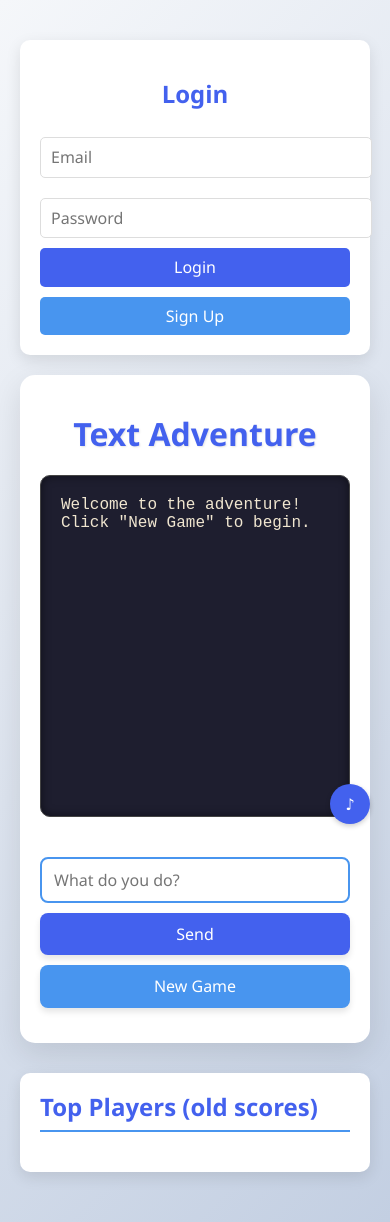
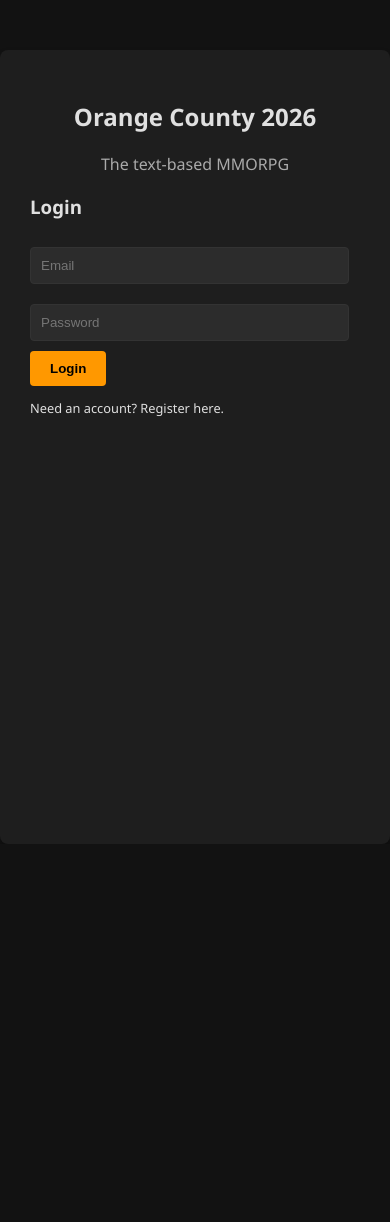
Before and after one commit to Jeseuss/my-website, a website built with Parcel: page index.html in a window 390 px wide. After the commit the page ends 844 px from the top, so only its background shows below. Built offline with nearby package versions, Linux system fonts and the light colour scheme; no server answers.

Commit message:
Update index.html

```diff
--- a/index.html
+++ b/index.html
@@ -1,274 +1,207 @@
-<!doctype html>
-<html class="no-js" lang="">
+<!DOCTYPE html>
+<html lang="en">
 <head>
     <meta charset="UTF-8">
-  <title>Text Adventure · Speed Catch Reborn</title>
-  <meta name="viewport" content="width=device-width, initial-scale=1">
-  <link rel="stylesheet" href="css/normalize.css">
-  <link rel="stylesheet" href="css/main.css">
+    <meta name="viewport" content="width=device-width, initial-scale=1.0">
+    <title>OC Underground 2026</title>
     <style>
         :root {
-      --primary: #4361ee;
-      --secondary: #3f37c9;
-      --accent: #4895ef;
-      --light: #f8f9fa;
-      --dark: #212529;
-      --success: #4cc9f0;
-      --danger: #f72585;
-    }
-
-    #options-container {
-  display: flex;
-  flex-wrap: wrap;
-  gap: 10px;
-  margin: 20px 0;
-  justify-content: center;
-}
-.option-btn {
-  background: var(--accent);
-  color: white;
-  border: none;
-  padding: 10px 20px;
-  border-radius: 8px;
-  cursor: pointer;
-  transition: all 0.3s ease;
-  flex: 1 0 auto;
-  max-width: 200px;
-}
-.option-btn:hover {
-  background: var(--secondary);
-  transform: translateY(-2px);
+            --primary: #ff9800; /* Orange County theme */
+            --bg-dark: #121212;
+            --bg-card: #1e1e1e;
+            --text-main: #e0e0e0;
+            --danger: #f44336;
+            --success: #4caf50;
         }
 
         body {
             font-family: 'Segoe UI', Tahoma, Geneva, Verdana, sans-serif;
-      background: linear-gradient(135deg, #f5f7fa 0%, #c3cfe2 100%);
+            background-color: var(--bg-dark);
+            color: var(--text-main);
+            margin: 0;
+            display: flex;
+            justify-content: center;
             min-height: 100vh;
-      margin: 0;
-      padding: 20px;
-      color: var(--dark);
         }
 
-    #game-container {
-      background: white;
+        /* UI Container */
+        #app {
+            width: 100%;
             max-width: 800px;
-      margin: 20px auto;
-      padding: 30px;
-      border-radius: 15px;
-      box-shadow: 0 10px 30px rgba(0, 0, 0, 0.1);
-      text-align: center;
+            padding: 20px;
         }
 
-    h1 {
-      color: var(--primary);
-      margin-bottom: 20px;
-      font-size: 2.5rem;
-      text-shadow: 1px 1px 2px rgba(0,0,0,0.1);
+        /* Auth Screens */
+        .auth-container {
+            margin-top: 50px;
+            background: var(--bg-card);
+            padding: 30px;
+            border-radius: 8px;
+            box-shadow: 0 4px 6px rgba(0,0,0,0.3);
+        }
+        input {
+            width: 90%;
+            padding: 10px;
+            margin: 10px 0;
+            border: 1px solid #333;
+            background: #2c2c2c;
+            color: white;
+            border-radius: 4px;
+        }
+        button {
+            padding: 10px 20px;
+            background: var(--primary);
+            color: black;
+            border: none;
+            border-radius: 4px;
+            cursor: pointer;
+            font-weight: bold;
+        }
+        button:disabled {
+            background: #555;
+            cursor: not-allowed;
         }
 
-    /* Adventure game UI */
-    #adventure-output {
-      background: #1e1e2f;
-      color: #f0e6d0;
-      font-family: 'Courier New', monospace;
-      padding: 20px;
-      border-radius: 10px;
-      min-height: 300px;
-      max-height: 400px;
-      overflow-y: auto;
-      text-align: left;
-      white-space: pre-wrap;
-      word-wrap: break-word;
-      border: 1px solid #444;
-      margin-bottom: 20px;
-      box-shadow: inset 0 0 10px rgba(0,0,0,0.5);
+        /* Game UI */
+        #game-container {
+            display: none; /* Hidden until login */
         }
 
-    #input-area {
+        /* Header Stats */
+        .header {
             display: flex;
-      gap: 10px;
-      margin-bottom: 15px;
+            justify-content: space-between;
+            background: var(--bg-card);
+            padding: 15px;
+            border-radius: 8px;
+            margin-bottom: 20px;
+            border-left: 4px solid var(--primary);
+        }
+        .stat-box span { display: block; font-size: 0.9em; color: #aaa; }
+        .stat-box strong { font-size: 1.2em; color: var(--primary); }
+
+        /* Main Content */
+        .main-content {
+            background: var(--bg-card);
+            padding: 20px;
+            border-radius: 8px;
+            min-height: 300px;
         }
 
-    #user-input {
-      flex: 1;
-      padding: 12px;
-      border: 2px solid var(--accent);
-      border-radius: 8px;
-      font-size: 1rem;
-      background: white;
+        /* Action Buttons */
+        .actions {
+            margin-top: 20px;
+            display: grid;
+            grid-template-columns: 1fr 1fr;
+            gap: 10px;
         }
+        .action-btn {
+            background: #2c2c2c;
+            border: 1px solid #444;
+            color: white;
+            padding: 15px;
+            text-align: left;
+        }
+        .action-btn:hover { background: #333; border-color: var(--primary); }
+        .action-btn h4 { margin: 0 0 5px 0; color: var(--primary); }
+        .action-btn p { margin: 0; font-size: 0.8em; color: #aaa; }
 
-    #send-btn, #new-game-btn {
-      padding: 12px 25px;
-      border: none;
-      border-radius: 8px;
-      font-size: 1rem;
-      cursor: pointer;
-      transition: all 0.3s ease;
-      box-shadow: 0 4px 6px rgba(0,0,0,0.1);
+        /* Log */
+        #game-log {
+            margin-top: 20px;
+            padding: 10px;
+            background: #000;
+            border-radius: 4px;
+            height: 100px;
+            overflow-y: auto;
+            font-family: monospace;
+            font-size: 0.9em;
+            border: 1px solid #333;
         }
+        .log-entry { margin-bottom: 4px; border-bottom: 1px solid #222; padding-bottom: 2px; }
 
-    #send-btn {
-      background: var(--primary);
-      color: white;
-    }
-
-    #send-btn:hover {
-      background: var(--secondary);
-      transform: translateY(-2px);
-    }
-
-    #new-game-btn {
-      background: var(--accent);
-      color: white;
-    }
-
-    #new-game-btn:hover {
-      background: var(--secondary);
-      transform: translateY(-2px);
-    }
-
-    /* API key input (optional) */
-    #api-key-container {
-      display: flex;
-      gap: 10px;
-      margin: 15px 0;
-      align-items: center;
-    }
-
-    #api-key {
-      flex: 1;
-      padding: 8px;
-      border: 1px solid #ccc;
-      border-radius: 5px;
-      font-family: monospace;
-    }
-
-    #save-key-btn {
-      padding: 8px 15px;
-      background: var(--success);
-      color: white;
-      border: none;
-      border-radius: 5px;
-      cursor: pointer;
-    }
-
-    #leaderboard {
-      background: white;
-      border-radius: 10px;
-      padding: 20px;
-      margin: 30px auto;
-      box-shadow: 0 5px 15px rgba(0, 0, 0, 0.1);
-      max-width: 400px;
-    }
-
-    #leaderboard h2 {
-      color: var(--primary);
-      margin-top: 0;
-      border-bottom: 2px solid var(--accent);
-      padding-bottom: 10px;
-    }
-
-    #scores-list {
-      list-style: none;
-      padding: 0;
-      margin: 0;
-    }
-
-    #scores-list li {
-      padding: 8px 12px;
-      margin: 5px 0;
-      background: rgba(67, 97, 238, 0.1);
-      border-radius: 5px;
-      display: flex;
-      justify-content: space-between;
-    }
-
-    #scores-list li:nth-child(odd) {
-      background: rgba(67, 97, 238, 0.05);
-    }
-
-    #musicToggle {
-      position: fixed;
-      bottom: 20px;
-      right: 20px;
-      background: var(--primary);
-      color: white;
-      border: none;
-      width: 40px;
-      height: 40px;
-      border-radius: 50%;
-      cursor: pointer;
-      display: flex;
-      align-items: center;
-      justify-content: center;
-      box-shadow: 0 2px 5px rgba(0,0,0,0.2);
-      z-index: 100;
-      transition: all 0.3s ease;
-    }
-
-    #musicToggle:hover {
-      transform: scale(1.1);
-    }
-
-    @media (max-width: 600px) {
-      #game-container {
-        padding: 20px;
-      }
-      #input-area {
-        flex-direction: column;
-      }
-    }
+        .hidden { display: none; }
+        .text-center { text-align: center; }
     </style>
 </head>
+<body>
 
-<body>
-  <!-- Login / Auth section -->
-  <div id="auth-container" style="max-width: 400px; margin: 20px auto; background: white; padding: 20px; border-radius: 10px; box-shadow: 0 5px 15px rgba(0,0,0,0.1);">
-    <h2 style="color: var(--primary); text-align: center;">Login</h2>
+    <!-- LOGIN SCREEN -->
+    <div id="auth-section" class="auth-container">
+        <h2 class="text-center">Orange County 2026</h2>
+        <p class="text-center" style="color:#aaa">The text-based MMORPG</p>
+
         <div id="login-form">
-      <input type="email" id="email" placeholder="Email" style="width: 100%; padding: 10px; margin: 10px 0; border: 1px solid #ddd; border-radius: 5px;">
-      <input type="password" id="password" placeholder="Password" style="width: 100%; padding: 10px; margin: 10px 0; border: 1px solid #ddd; border-radius: 5px;">
-      <button id="login-btn" style="width: 100%; padding: 10px; background: var(--primary); color: white; border: none; border-radius: 5px; cursor: pointer;">Login</button>
-      <button id="signup-btn" style="width: 100%; padding: 10px; background: var(--accent); color: white; border: none; border-radius: 5px; cursor: pointer; margin-top: 10px;">Sign Up</button>
+            <h3>Login</h3>
+            <input type="email" id="email" placeholder="Email">
+            <input type="password" id="password" placeholder="Password">
+            <button onclick="loginUser()">Login</button>
+            <p style="font-size:0.8em; cursor:pointer" onclick="toggleAuthMode()">Need an account? Register here.</p>
         </div>
-    <div id="user-info" style="display: none; text-align: center;">
-      <p>Logged in as: <span id="user-email"></span></p>
-      <button id="logout-btn" style="padding: 8px 15px; background: var(--danger); color: white; border: none; border-radius: 5px; cursor: pointer;">Logout</button>
+
+        <div id="register-form" class="hidden">
+            <h3>Register</h3>
+            <input type="text" id="reg-username" placeholder="Username">
+            <input type="email" id="reg-email" placeholder="Email">
+            <input type="password" id="reg-password" placeholder="Password">
+            <button onclick="registerUser()">Create Criminal</button>
+            <p style="font-size:0.8em; cursor:pointer" onclick="toggleAuthMode()">Have an account? Login here.</p>
         </div>
     </div>
 
+    <!-- GAME SCREEN -->
     <div id="game-container">
-  <h1>Text Adventure</h1>
-  <div id="adventure-output">Welcome to the adventure! Click "New Game" to begin.</div>
-  <div id="options-container"></div>
-  <div id="input-area">
-    <input type="text" id="user-input" placeholder="What do you do?">
-    <button id="send-btn">Send</button>
-    <button id="new-game-btn">New Game</button>
+        <!-- Header HUD -->
+        <div class="header">
+            <div class="stat-box">
+                <span>Player</span>
+                <strong id="disp-name">Loading...</strong>
+            </div>
+            <div class="stat-box">
+                <span>Energy</span>
+                <strong id="disp-energy">0/100</strong>
+            </div>
+            <div class="stat-box">
+                <span>Nerve</span>
+                <strong id="disp-nerve">0/50</strong>
+            </div>
+            <div class="stat-box">
+                <span>Cash</span>
+                <strong id="disp-cash">$0</strong>
             </div>
         </div>
 
-  <!-- Leaderboard (still shows old ball‑game scores) -->
-  <div id="leaderboard">
-    <h2>Top Players (old scores)</h2>
-    <ol id="scores-list"></ol>
+        <!-- Location & Main Area -->
+        <div class="main-content">
+            <h3 id="loc-title">Downtown Santa Ana</h3>
+            <p id="loc-desc">The streets are slick with ocean mist and neon light.</p>
+
+            <div id="main-menu" class="actions">
+                <!-- Crimes populated by JS -->
             </div>
 
-  <!-- Audio elements (unchanged) -->
-  <audio id="backgroundMusic" loop>
-    <source src="audio/background.mp3" type="audio/mpeg">
-  </audio>
-  <audio id="catchSound">
-    <source src="audio/miss.wav" type="audio/mpeg">
-  </audio>
-  <audio id="missSound">
-    <source src="audio/catch.wav" type="audio/mpeg">
-  </audio>
-  <button id="musicToggle">♪</button>
+            <div id="travel-menu" class="actions hidden">
+                <!-- Travel options populated by JS -->
+            </div>
+        </div>
 
-  <!-- Main script (type="module" because we use Firebase) -->
-  <script type="module" src="js/main.js"></script>
+        <!-- Navigation Tabs -->
+        <div style="margin-top:10px; display:flex; gap:10px;">
+            <button id="tab-crimes" onclick="switchTab('crimes')">Crimes</button>
+            <button id="tab-travel" onclick="switchTab('travel')">Travel</button>
+            <button onclick="logoutUser()" style="background:#555; margin-left:auto;">Logout</button>
+        </div>
+
+        <!-- Game Log -->
+        <div id="game-log"></div>
+    </div>
+
+    <!-- Firebase SDKs -->
+    <script src="https://www.gstatic.com/firebasejs/10.8.0/firebase-app-compat.js"></script>
+    <script src="https://www.gstatic.com/firebasejs/10.8.0/firebase-auth-compat.js"></script>
+    <script src="https://www.gstatic.com/firebasejs/10.8.0/firebase-firestore-compat.js"></script>
+
+    <!-- Game Logic -->
+    <script src="main.js"></script>
 </body>
 </html>
```
Lines whose indentation alone changed are shown as unchanged.
